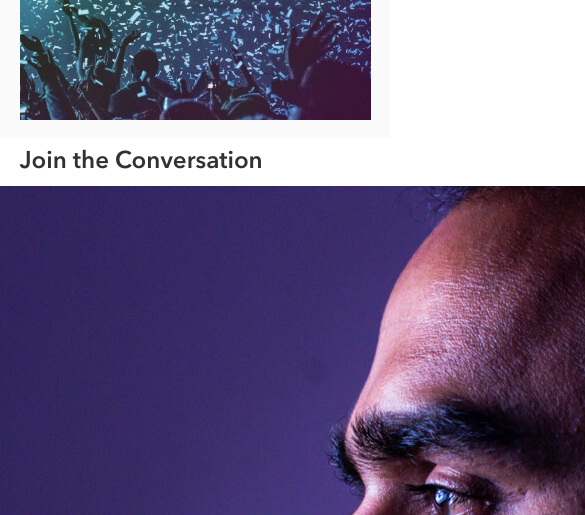
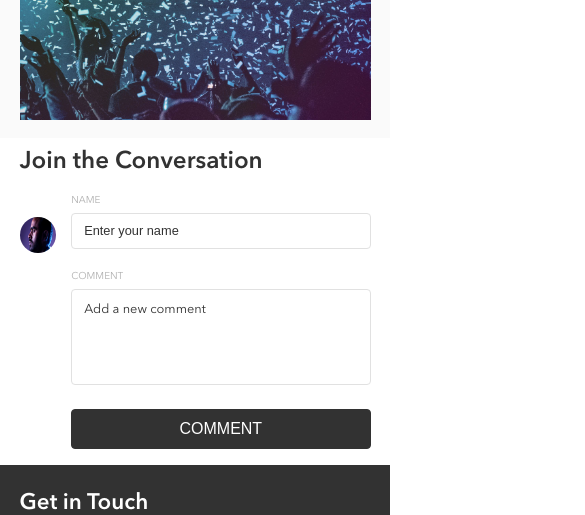
Before and after one commit to p-sweta/sweta-parmar-bandsite, a plain HTML site: page index.html in a window 390 px wide. Shown: the part 2960-3475 px from the top of the page, 585 px wide, since content can reach past the window. Drawn offline with nearby package versions, Linux system fonts and the light colour scheme; files that its build step writes are made by us from their sources.

Commit message:
add form section and styling for all the breakpoints

```diff
--- a/index.html
+++ b/index.html
@@ -104,13 +104,26 @@
       <section class="conversation">
         <!-- <h2 class="section__heading">Join the Conversation</h2> -->
 
-        <form id="comment-form" class="comment-form">
-          <legend class="section__heading">Join the Conversation</legend>
-          <img src="./assets/images/Mohan-muruge.jpg" alt="mohan-muruge-avatar">
-          <fieldset>
-            <label for="fullName">Full Name</label>
-            <input type="text" name="fullName" id="fullName" placeholder="Enter your name" required>
+        <form id="comment-form" class="form">
+          <legend class="section__heading form__heading">Join the Conversation</legend>
+          <div class="form__container">
+            <div class="form__image-container">
+          <img class="form__image" src="./assets/images/Mohan-muruge.jpg" alt="mohan-muruge-avatar">
+        </div>
+
+          <fieldset class="form__fieldset">
+            <div>
+            <label class="form__label" for="fullName">NAME</label><br>
+            <input class="form__input" type="text" name="fullName" id="fullName" placeholder="Enter your name" required>
+          </div>
+          <div>
+            <label class="form__label" for="comment">COMMENT</label><br>
+            <textarea class="form__comment form__input" name="comment" id="comment" placeholder="Add a new comment" required></textarea>
+          </div>
+
+            <button type="submit" class="form__button">COMMENT</button>
           </fieldset>
+        </div>
         </form>
       </section>
 
--- a/styles/bio.scss
+++ b/styles/bio.scss
@@ -217,3 +217,147 @@
     padding: 0 5.2vw;
   }
 }
+
+.form{
+
+  &__container {
+    display: flex;
+    @include page-padding;
+    padding-top: 1vw;
+
+    @include tablet {
+      padding: 0 12.5vw 0 10vw;
+    }
+
+    @include desktop {
+      padding: 0 30.5vw 0 27vw;
+    }
+  }
+
+  &__heading {
+    @include tablet {
+      padding-top: 2.3vw;
+    }
+
+    @include desktop {
+      padding: 1.2vw 0 0 10vw;
+    }
+  }
+
+  &__image-container {
+    max-width: 2.25rem;
+    max-width: 2.25rem;
+    padding-top: 7vw;
+
+    @include tablet {}
+
+    @include desktop {
+      padding-right: 3.5vw;
+    }
+
+  }
+
+  &__image {
+    border-radius: 50%;
+    width: 2.25rem;
+    height: 2.25rem;
+
+    @include tablet {
+      padding: 0;
+      margin-left: -1.2rem;
+      margin-top: 1.6rem;
+      width: 3rem;
+      height: 3rem;
+    }
+
+  }
+
+  &__fieldset {
+    border: none;
+    display: flex;
+    flex-direction: column;
+    width: 100%;
+    padding: 0 0 0 3.5vw;
+    margin-right: 0;
+
+    @include tablet {
+      padding: 0.25vw 0 0 0;
+      margin: 0;
+    }
+
+    @include desktop {
+      padding: 0.25vw 0 0 0;
+    }
+  }
+
+  &__label {
+    color: $silver;
+    font-size: 0.62rem;
+    padding-bottom: 0.3vw;
+
+    @include tablet {
+      font-family: "AvenirNextLTPro-Demi";
+      padding: 0;
+      font-size: 0.75rem;
+    }
+  }
+
+  &__input {
+    width: 100%;
+    font-size: 0.8rem;
+    height: 2.25rem;
+    padding: 0.75rem;
+    border-radius: 4px;
+    border: $mercury 1px solid;
+    margin: 1vw 0 4.5vw 0;
+
+    &::placeholder {
+      color: $bandsite-black;
+    }
+
+    @include tablet {
+      padding: 0.75rem 1.1rem;
+      height: 3rem;
+      font-size: 0.9rem;
+      margin: 0.5vw 0 2.5vw 0;
+    }
+
+    @include desktop {
+      margin: 0.35vw 0 1.2vw 0;
+    }
+  }
+
+  &__comment{
+    font-family: "AvenirNextLTPro-Regular";
+    resize: none;
+    height: 6rem;
+  }
+
+  &__button {
+    color: $white;
+    background-color: $bandsite-black;
+    width: 100%;
+    border: 1px solid $bandsite-black;
+    border-radius: 4px;
+    height: 40px;
+    font-size: 1rem;
+    margin-bottom: 4vw;
+
+    &:hover {
+      background-color: $bandsite-darkblack;
+      border: 1px solid $bandsite-darkblack;
+    }
+
+    @include tablet {
+      align-self: flex-end;
+      padding: 0;
+      width: 30%;
+    }
+
+    @include desktop {
+      width: 35%;
+      margin-top: 0.5vw;
+    }
+
+  }
+}
```
